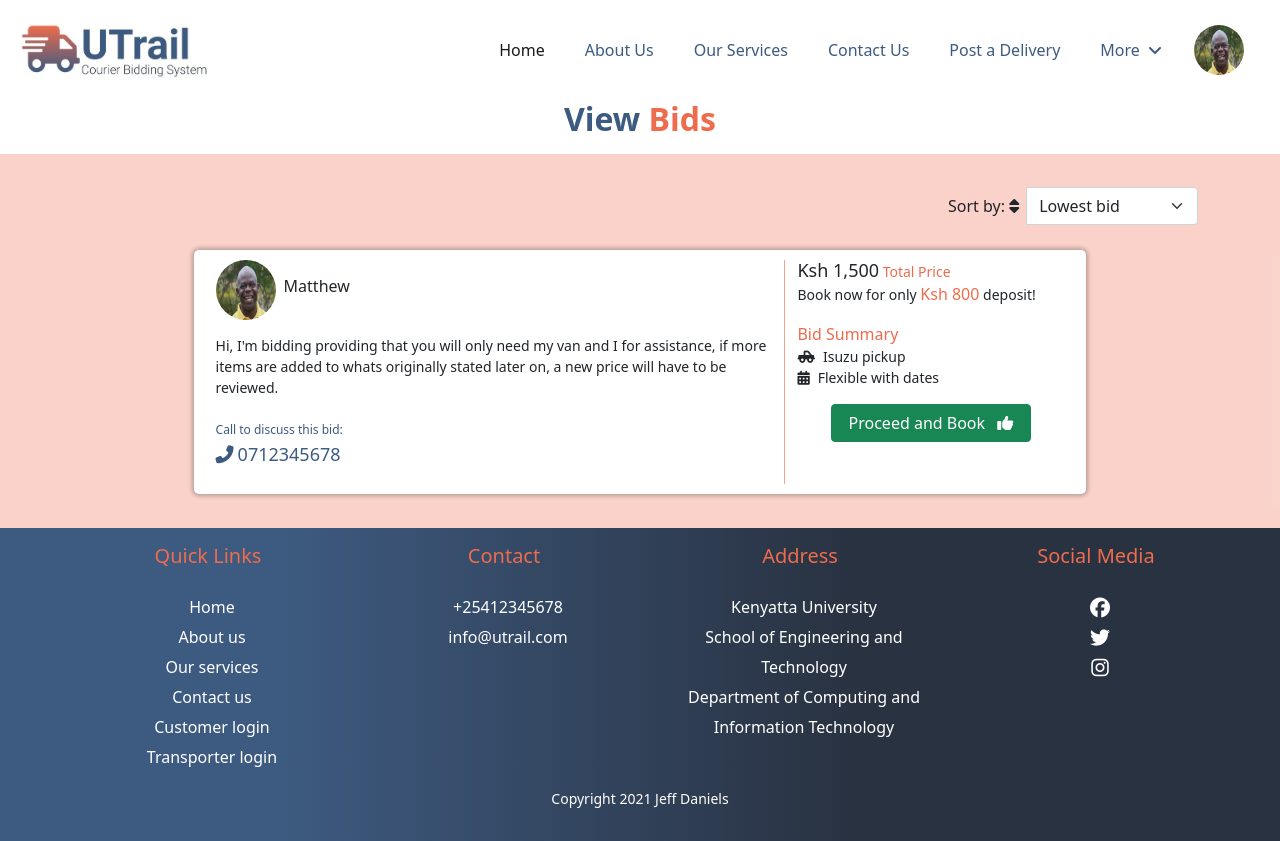
After one commit to jeffdnganga/utrail-courier-bidding-system, a PHP site: page /bids.php in a window 1280 px wide. The commit adds this page. Run offline with PHP 8.4, Linux system fonts and the light colour scheme; some libraries are stand-ins or nearby versions.

Commit message:
Added bids page and modified the view bids button in my deliveries page accordingly

```diff
--- a/assets/css/style.css
+++ b/assets/css/style.css
@@ -521,3 +521,44 @@
     font-size: 14px;
     padding-bottom: 10px;
 }
+.bids-section .bid {
+    background: white;
+    border-radius: 5px;
+    box-shadow: 0px 0px 4px 2px rgba(0, 0, 0, 0.25);
+    max-width: 80%;
+    margin: 10px auto;
+    padding: 10px;
+}
+.bids-section .bid .col1{
+    border-right: 1px solid #ee6d4da4;
+}
+.bids-section .bid .bidder-profile {
+    display: flex;
+    justify-content: left;
+    align-items: center;
+    margin-bottom: 15px;
+}
+.bids-section .bid .bidder-profile .bidder-image {
+    width: 60px;
+    height: 60px;
+    border-radius: 50%;
+}
+.bids-section .bid .bidder-profile .bidder-image img {
+    width: 100%;
+    height: 100%;
+    border-radius: 50%;
+}
+.bids-section .bid .bidder-message {
+    font-size: 14px;
+}
+.bids-section .bid .bidder-contact {
+    color: #3D5A80;
+    font-size: 18px;
+}
+.bids-section .bid .bidder-contact .smaller-text {
+    font-size: 12px;
+}
+.bids-section .bid .col2 .book-btn{
+    width: 200px;
+    margin: 10px auto;
+}
--- /dev/null
+++ b/bids.php
@@ -0,0 +1,70 @@
+<!-- Code for bids page begins here -->
+
+<?php
+
+// The following line of code imports the header and opens the body tag
+include('includes/header.php');
+// The following line of code imports the client's navigation bar
+include('includes/client_navigation.php');
+
+?>
+
+<!-- Code for bids section begins here -->
+<div class="section-heading text-center">
+    <h2 class="hover-underline-animation fw-bold text-center mb-3" style="color: #3D5A80;">View <span class="unique-heading-section">Bids</span></h2>
+</div>
+
+<section class="bids-section" style="background: rgba(238, 108, 77, 0.3);">
+    <div class="container py-4">
+        <div class="input-group mb-3 ms-auto" style="display:flex; justify-content: center; align-items: center; width: 250px;">
+            <p class="pe-2 pt-3">Sort by: <i class="fas fa-sort"></i></p>
+            <select class="form-select" aria-label="Default select example">
+                <option selected>Lowest bid</option>
+                <option value="1">One</option>
+                <option value="2">Two</option>
+                <option value="3">Three</option>
+            </select>
+        </div>
+
+        <div class="row bid">
+            <div class="col-sm-12 col-md-8 col1">
+                <div class="bidder-profile">
+                    <div class="bidder-image">
+                        <img src="assets/images/user-image.jpg" alt="Bidder's picture">
+                    </div>
+                    <p class="bidder-name ps-2 pt-2">Matthew</p>
+                </div>
+
+                <p class="bidder-message">Hi, I'm bidding providing that you will only need my van and I for assistance, if more items are added to whats originally stated later on, a new price will have to be reviewed.</p>
+
+                <p class="bidder-contact"><span class="smaller-text">Call to discuss this bid:</span> <br> <i class="fas fa-phone-alt pe-1"></i>0712345678</p>
+
+            </div>
+            <div class="col-sm-12 col-md-4 col2">
+                <p class="bid-amount" style="font-size: 14px;">
+                    <span class="full-amount h5" style="font-size: 18px;">Ksh 1,500</span> <span style="font-weight: 500; color: #EE6C4D;">Total Price</span> <br> Book now for only <span style="font-size: 16px; font-weight: 500; color: #EE6C4D;">Ksh 800</span> deposit!
+                </p>
+
+                <p class="bid-summary" style="font-size: 16px; font-weight: 500; color: #EE6C4D; margin-bottom: 0px;">Bid Summary</p>
+                <p class="vehicle-type" style="margin-bottom: 0px; font-size: 14px;"><i class="fas fa-truck-pickup pe-2"></i>Isuzu pickup</p>
+                <p class="proposed-date" style="font-size: 14px;"><i class="fas fa-calendar-alt pe-2"></i>Flexible with dates</p>
+                <button type="button" class="btn book-btn btn-success d-block" data-bs-toggle="modal" data-bs-target="#paymentModal">Proceed and Book <i class="fas fa-thumbs-up ps-2"></i></button>
+            </div>
+        </div>
+
+    </div>
+</section>
+
+
+<!-- Code for bids section ends here -->
+
+<!-- Code for importing the footer, scripts and closing the body tag begins here -->
+<?php
+
+include('includes/footer.php');
+include('includes/scripts.php');
+
+?>
+<!-- Code for importing the scripts and closing the body tag ends here -->
+
+<!-- Code for bids page ends here -->
--- a/my_deliveries.php
+++ b/my_deliveries.php
@@ -29,7 +29,7 @@ include('includes/client_navigation.php');
                             <p>Dimensions: 50x50x50cm<br>Weight: 2Kg<br>Route: Nairobi to Nakuru</p>
                         </div>
                         <div class="col-sm-12 col-md-4 pt-md-4 pt-sm-2 text-center">
-                            <a class="btn" href="">View bids</a>
+                            <a class="btn" href="bids.php">View bids</a>
                         </div>
                     </div>
                 </div>
@@ -59,7 +59,7 @@ include('includes/client_navigation.php');
                             <p>Dimensions: 50x50x50cm<br>Weight: 2Kg<br>Route: Nairobi to Nakuru</p>
                         </div>
                         <div class="col-sm-12 col-md-4 pt-md-4 pt-sm-2 text-center">
-                            <a class="btn" href="">View bids</a>
+                            <a class="btn" href="bids.php">View bids</a>
                         </div>
                     </div>
                 </div>
```
